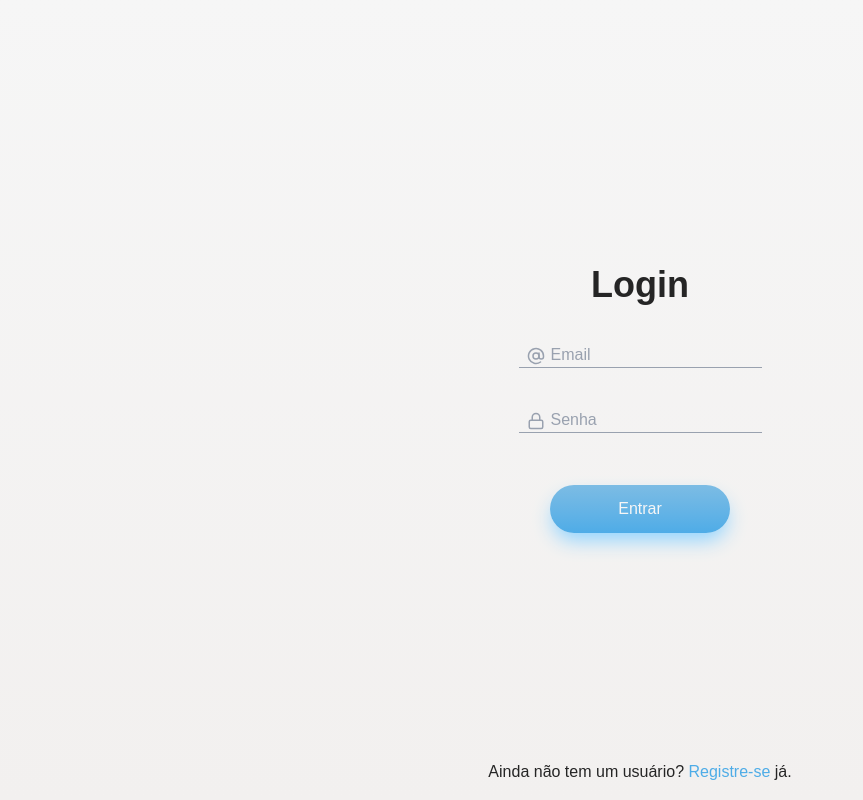
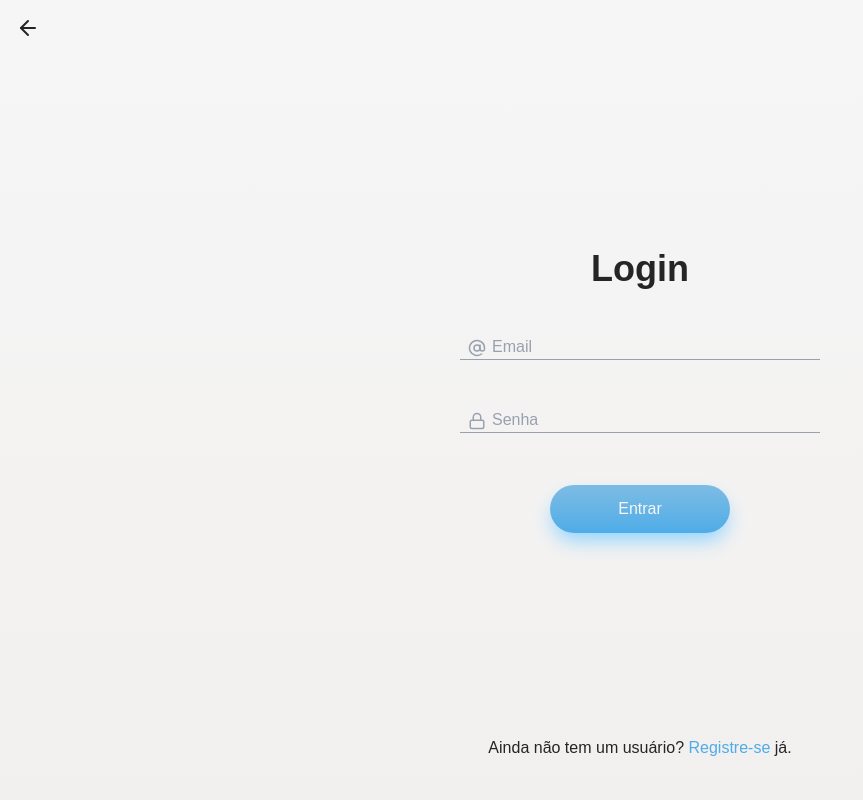
Before and after one commit to gabrielescorelguerra/EnemQuest, a React (Vite) app: page /auth/login in a window 1280 px wide. Shown: the whole page, without its empty margins (0-863 px from the left). Built offline with nearby package versions, Linux system fonts and the light colour scheme.

Commit message:
[feat] adiciona integração com database de questões respondidas

```diff
--- a/src/components/Input.jsx
+++ b/src/components/Input.jsx
@@ -4,14 +4,14 @@ export default function Input({ icon: Icon, type, placeholder, autoComplete, onC
   const [focus, setFocus] = useState(false)
 
   return (
-    <div className='relative'>
+    <div className='relative w-full'>
       <Icon
         size='18'
         stroke='currentColor'
         className={`absolute left-2 top-1/2 -translate-y-1/2 ${focus ? 'text-primary-end' : 'text-gray-400'} transition-colors duration-400`}
       ></Icon>
       <input
-        className=' pl-8 placeholder:text-gray-400 border-0 border-b border-gray-400 outline-none px-1 py-0 bg-transparent focus:border-primary-end transition-colors duration-400'
+        className=' pl-8 w-full placeholder:text-gray-400 border-0 border-b border-gray-400 outline-none px-1 py-0 bg-transparent focus:border-primary-end transition-colors duration-400'
         type={type}
         placeholder={placeholder}
         onFocus={() => setFocus(true)}
--- a/src/components/PrivateRoute.jsx
+++ b/src/components/PrivateRoute.jsx
@@ -4,7 +4,7 @@ import { UserAuth } from '@/context/AuthContext'
 export default function PrivateRoute() {
   const { session } = UserAuth()
 
-  if (session == undefined) {
+  if (session === undefined) {
     return <p>Carregando...</p>
   }
 
--- a/src/index.css
+++ b/src/index.css
@@ -23,8 +23,8 @@
   --shadow-secondary: 0 8px 20px 2px var(--color-secondary-shadow);
   --shadow-secodary-hover: 0 8px 20px 2px var(--color-secondary-shadow-hover);
 
-  --shadow-correct: 0 0px 10px 0px var(--color-correct-start);
-  --shadow-wrong: 0 0px 10px 0px var(--color-wrong-start);
+  --shadow-correct: 0 8px 20px 2px color-mix(in srgb, var(--color-correct-start) 50%, transparent);
+  --shadow-wrong: 0 8px 20px 2px color-mix(in srgb, var(--color-wrong-start) 50%, transparent);
 
   --text-title: 'text-base';
 }
--- a/src/pages/AuthPage.jsx
+++ b/src/pages/AuthPage.jsx
@@ -4,6 +4,7 @@ import Button from '@/components/Button'
 
 import { AtSign } from 'lucide-react'
 import { Lock } from 'lucide-react'
+import { ArrowLeft } from 'lucide-react'
 
 import { Link } from 'react-router-dom'
 import { useState } from 'react'
@@ -56,15 +57,26 @@ function AuthPage() {
   const isLogin = mode === 'login'
 
   return (
-    <>
-      <main className='flex flex-col items-center justify-center gap-10 h-screen bg-linear-to-b from-bg-start to-bg-end'>
+    <div className='flex flex-col h-screen gap-8 bg-fixed bg-linear-to-b from-bg-start to-bg-end pt-2 pb-10 px-4'>
+      <header className='flex flex-row justify-between items-center'>
+        <div className='flex gap-2'>
+          <button
+            className='text-text transition duration-500 hover:text-primary-end hover:cursor-pointer'
+            onClick={() => navigate(-1)}
+            title='Voltar'
+          >
+            <ArrowLeft className='h-10' strokeWidth={2} />
+          </button>
+        </div>
+      </header>
+      <main className='flex-1 flex flex-col items-center justify-center gap-12'>
         <h1 className='font-bold capitalize text-4xl leading-none'>{mode}</h1>
         <form
           onSubmit={isLogin ? handleSignIn : handleSignUp}
           action=''
           className='flex flex-col items-center gap-13 w-90'
         >
-          <div className='flex flex-col items-center gap-10 w-full'>
+          <div className='flex flex-col items-center gap-12 w-90'>
             <Input
               onChange={(e) => setEmail(e.target.value)}
               type='email'
@@ -90,7 +102,7 @@ function AuthPage() {
           )}
         </form>
       </main>
-      <footer className='absolute bottom-4 left-1/2 -translate-x-1/2'>
+      <footer className='flex justify-center w-full'>
         <p>
           {mode == 'login' ? 'Ainda não tem um usuário?' : 'Já tem um usuário? Faça o'}
           <Link
@@ -102,7 +114,7 @@ function AuthPage() {
           já.
         </p>
       </footer>
-    </>
+    </div>
   )
 }
 
--- a/src/pages/QuestionPage.jsx
+++ b/src/pages/QuestionPage.jsx
@@ -8,8 +8,9 @@ import { useEffect } from 'react'
 import { Link } from 'react-router-dom'
 import Button from '@/components/Button'
 
-import { History, Moon } from 'lucide-react'
+import { History, Moon, User } from 'lucide-react'
 import { UserAuth } from '@/context/AuthContext'
+import { supabase } from '@/supabaseClient'
 
 function QuestionPage() {
   // useStates
@@ -17,9 +18,6 @@ function QuestionPage() {
   const [selectedAlternative, setSelectedAlternative] = useState('') // marca se alguma alternativa está selecionada
   const [showAnswer, setShowAnswer] = useState(false) // marca se está mostrando a resposta
   const [loading, setLoading] = useState(true) // marca se a questão ainda está carregando
-
-  // autenticação
-  const { session } = UserAuth()
 
   // navegação
   const navigate = useNavigate()
@@ -41,6 +39,24 @@ function QuestionPage() {
     clearTimeout(timer)
   }, [year, index, language])
 
+  // autenticação
+  const { session } = UserAuth()
+
+  // handler da questão
+  const answerHandler = async () => {
+    try {
+      const { error } = await supabase.from('answers').insert({
+        user_id: session?.user?.id,
+        area: questionData.discipline,
+        question_id: questionData.year + '.' + questionData.index,
+        correct: questionData.correctAlternative == selectedAlternative,
+      })
+      if (error) throw error
+    } catch (err) {
+      console.error(err)
+    }
+  }
+
   return (
     <div className='flex flex-col gap-8 bg-fixed bg-linear-to-b from-bg-start to-bg-end pt-2 pb-10 px-4'>
       <header className='flex flex-row justify-between items-center'>
@@ -54,10 +70,14 @@ function QuestionPage() {
           <Link
             to={session ? '/history' : '/auth/login'}
             className='text-text transition duration-500 hover:text-primary-end hover:cursor-pointer'
+            title='Histórico'
           >
             <History className='h-10' />
           </Link>
-          <button className='text-text transition duration-500 hover:text-primary-end hover:cursor-pointer'>
+          <button
+            className='text-text transition duration-500 hover:text-primary-end hover:cursor-pointer'
+            title='Modo escuro'
+          >
             <Moon className='h-10' fill='currentColor' strokeWidth={0} />
           </button>
         </div>
@@ -74,7 +94,13 @@ function QuestionPage() {
           ></Question>
           <div className='flex flex-row gap-4 justify-center'>
             {!showAnswer && (
-              <Button variant='primary' onClick={() => setShowAnswer(true)}>
+              <Button
+                variant='primary'
+                onClick={async () => {
+                  setShowAnswer(true)
+                  if (session) await answerHandler()
+                }}
+              >
                 Gabarito
               </Button>
             )}
```
